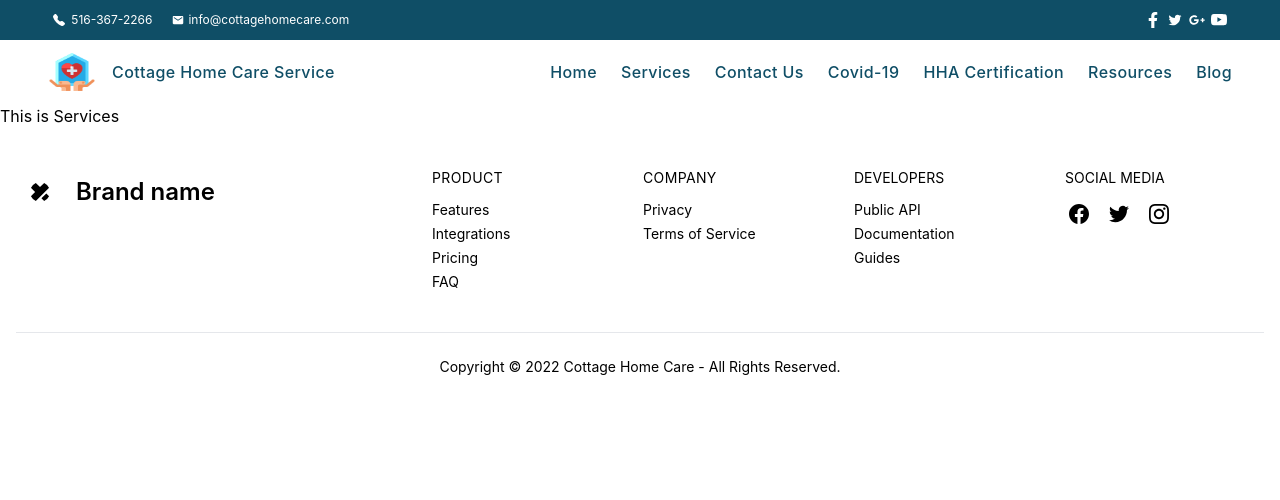
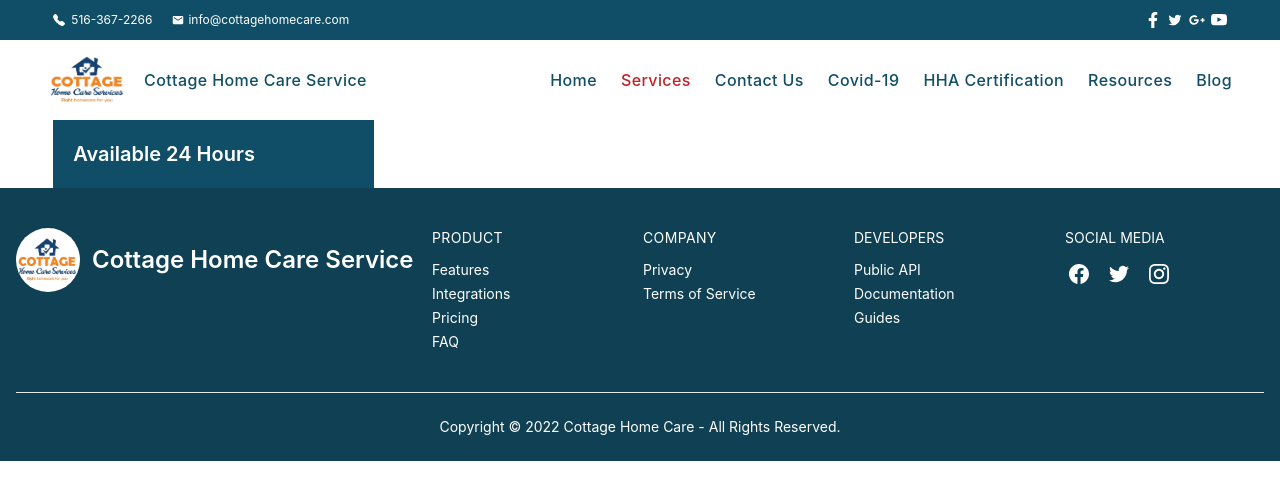
Before and after one commit to RakibHasanDev/care-guide-hmowork, a React (Create React App) app: page /services in a window 1280 px wide. Shown: the top 500 px of the page. Built offline with nearby package versions, Linux system fonts and the light colour scheme.

Commit message:
Added another section

```diff
--- a/src/Pages/Footer/Footer.js
+++ b/src/Pages/Footer/Footer.js
@@ -1,17 +1,17 @@
 import React from 'react';
+
+import footerLogo from '../../../src/Assests/Cottage Home.png'
 
 const Footer = () => {
     return (
-        <footer className="px-4 divide-y  dark:text-gray-100">
+        <footer className=" bg-[#0F4053] px-4 bg- divide-y  text-white">
 	<div className="container flex flex-col justify-between py-10 mx-auto space-y-8 lg:flex-row lg:space-y-0">
 		<div className="lg:w-1/3">
 			<a rel="noopener noreferrer" href="#" className="flex justify-center space-x-3 lg:justify-start">
-				<div className="flex items-center justify-center w-12 h-12 rounded-full dark:bg-violet-400">
-					<svg xmlns="http://www.w3.org/2000/svg" viewBox="0 0 32 32" fill="currentColor" className="flex-shrink-0 w-5 h-5 rounded-full dark:text-gray-900">
-						<path d="M18.266 26.068l7.839-7.854 4.469 4.479c1.859 1.859 1.859 4.875 0 6.734l-1.104 1.104c-1.859 1.865-4.875 1.865-6.734 0zM30.563 2.531l-1.109-1.104c-1.859-1.859-4.875-1.859-6.734 0l-6.719 6.734-6.734-6.734c-1.859-1.859-4.875-1.859-6.734 0l-1.104 1.104c-1.859 1.859-1.859 4.875 0 6.734l6.734 6.734-6.734 6.734c-1.859 1.859-1.859 4.875 0 6.734l1.104 1.104c1.859 1.859 4.875 1.859 6.734 0l21.307-21.307c1.859-1.859 1.859-4.875 0-6.734z"></path>
-					</svg>
+				<div className="flex items-center justify-center w-16 h-16 rounded-full bg-white ">
+					<img src={footerLogo} alt="" />
 				</div>
-				<span className="self-center text-2xl font-semibold">Brand name</span>
+				<span className="self-center text-2xl font-semibold">Cottage Home Care Service</span>
 			</a>
 		</div>
 		<div className="grid grid-cols-2 text-sm gap-x-3 gap-y-8 lg:w-2/3 sm:grid-cols-4">
--- a/src/Pages/NavBar/NavBar.js
+++ b/src/Pages/NavBar/NavBar.js
@@ -1,7 +1,7 @@
 import React, { useState } from 'react';
 import { NavLink } from 'react-router-dom';
 
-import navLogo from '../../../src/Assests/logo.png'
+import navLogo from '../../../src/Assests/Cottage Home.png'
 
 
 const NavBar = () => {
@@ -22,7 +22,7 @@ const NavBar = () => {
                         title="Learn With Programming"
                         className="inline-flex items-center"
                     >
-                        <img src={navLogo} className='w-12 h-10' alt="" />
+                        <img src={navLogo} className='w-[80px] h-14' alt="" />
                         <span className="ml-4 font-medium tracking-wide text-[#0F4E66] transition-colors duration-200 hover:text-teal-accent-400 hover:text-blue-900">
                             Cottage Home Care Service
                         </span>
--- a/src/Pages/Services/Services.js
+++ b/src/Pages/Services/Services.js
@@ -1,9 +1,21 @@
 import React from 'react';
+
 
 const Services = () => {
     return (
-        <div>
-            <h1> This is Services </h1>
+        <div className='w-11/12 mx-auto grid grid-cols-7 gap-5 '>
+
+            <div className='bg-[#0F4E66] p-5 col-span-2'>
+                <p className='text-white font-semibold text-xl'>Available 24 Hours </p>
+
+            </div>
+
+            <div>
+
+            </div>
+
+
+
         </div>
     );
 };
--- a/src/index.css
+++ b/src/index.css
@@ -16,3 +16,7 @@ code {
   font-family: source-code-pro, Menlo, Monaco, Consolas, 'Courier New',
     monospace;
 }
+
+.active{
+  color: #BE2426;
+}
```
Also changed, not shown: src/Assests/Cottage Home.png (added), src/Assests/contact.jpg (added), src/Pages/Home/Home.js (line endings or trailing spaces).
